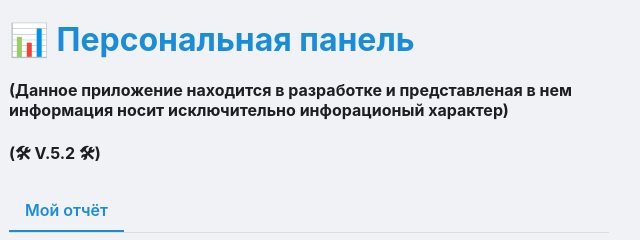
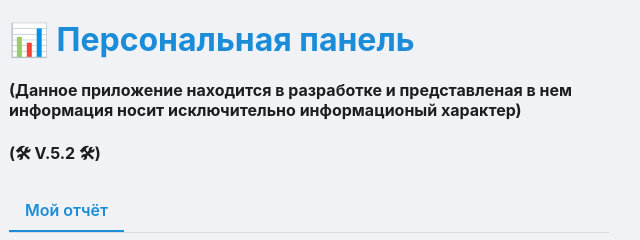
Before and after one commit to AIP-77/AIP-77.github.io, a plain HTML site: page index.html in a window 1280 px wide. Shown: the top 240 px of the page, 331-971 px from the left. Drawn offline with nearby package versions, Linux system fonts and the light colour scheme.

Commit message:
Update index.html

```diff
--- a/index.html
+++ b/index.html
@@ -40,7 +40,7 @@
 <body>
   <div class="container">
     <h1>📊 Персональная панель</h1>
-    <h4>(Данное приложение находится в разработке и представленая в нем информация носит исключительно инфорационый характер)</h4>
+    <h4>(Данное приложение находится в разработке и представленая в нем информация носит исключительно информационый характер)</h4>
     <h4>(🛠 V.5.2 🛠)</h4>
 
     <div class="tabs">
```
